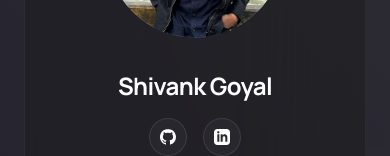
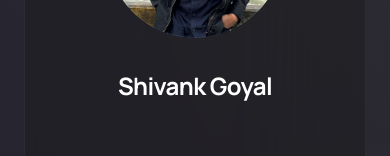
Before and after one commit to Shivanshu08Verma/stc-iitp-website, a Next.js app: page /team/web-dev in a window 390 px wide. Shown: the part 698-854 px from the top of the page. Built offline with nearby package versions, Linux system fonts and the light colour scheme.

Commit message:
revertingSomeUnwantedChanges

```diff
--- a/app/team/page.tsx
+++ b/app/team/page.tsx
@@ -5,12 +5,6 @@ import Link from "next/link";
 import { useState, useRef, useEffect } from "react";
 import { Space_Grotesk } from "next/font/google";
 import localFont from "next/font/local";
-import {
-  m,
-  LazyMotion,
-  domAnimation,
-  Variants,
-} from "framer-motion";
 
 const spaceGrotesk = Space_Grotesk({
   subsets: ["latin"],
@@ -212,21 +206,6 @@ const ALL_TEAM_DATA: Record<string, { faculty: TeamMember[]; students: TeamMembe
   },
 };
 
-const fadeInUp: Variants = {
-  hidden: { opacity: 0, y: 40 },
-  visible: { opacity: 1, y: 0, transition: { duration: 0.8, ease: [0.22, 1, 0.36, 1] } },
-};
-
-const staggerContainer: Variants = {
-  hidden: { opacity: 0 },
-  visible: {
-    opacity: 1,
-    transition: {
-      staggerChildren: 0.1,
-    },
-  },
-};
-
 export default function TeamPage() {
   const [selectedYear, setSelectedYear] = useState("2025-26");
   const [isOpen, setIsOpen] = useState(false);
@@ -246,7 +225,6 @@ export default function TeamPage() {
   }, []);
 
   return (
-    <LazyMotion features={domAnimation}>
     <div
       className={`min-h-screen text-white pb-12 ${spaceGrotesk.className} ${minasans.variable}`}
       style={{ background: 'linear-gradient(48.65deg, #00072D 8.63%, #353131 103.98%)' }}
@@ -259,10 +237,7 @@ export default function TeamPage() {
         </div>
 
         <div className="container mx-auto px-4 relative z-10 flex flex-col items-center justify-center min-h-[30vh]">
-            <m.h1
-              initial={{ opacity: 0, scale: 0.9 }}
-              animate={{ opacity: 1, scale: 1 }}
-              transition={{ duration: 1, ease: [0.22, 1, 0.36, 1] }}
+          <h1
             className={`uppercase ${minasans.className}`}
             style={{
               fontWeight: 500,
@@ -273,17 +248,12 @@ export default function TeamPage() {
             }}
           >
             TEAM
-            </m.h1>
+          </h1>
         </div>
       </section>
 
-        {/* Modern Year Dropdown */}
-        <m.div
-          initial={{ opacity: 0, y: 20 }}
-          animate={{ opacity: 1, y: 0 }}
-          transition={{ delay: 0.5, duration: 0.8 }}
-          className="container mx-auto px-4 flex justify-end items-center mt-1 mb-6 relative z-40"
-        >
+      {/* Modern Year Dropdown with fixed z-index for header compatibility */}
+      <div className="container mx-auto px-4 flex justify-end items-center mt-1 mb-6 relative z-40">
         <div className="flex items-center gap-4">
           <span className="text-white/40 uppercase tracking-[0.2em] text-xs font-bold hidden sm:block">Select Year:</span>
           <div className="relative" ref={dropdownRef}>
@@ -304,8 +274,7 @@ export default function TeamPage() {
 
             {/* Dropdown Menu */}
             <div
-                className={`absolute right-0 mt-3 w-full bg-[#0F172A]/95 backdrop-blur-2xl border border-white/10 rounded-2xl overflow-hidden transition-all duration-300 origin-top shadow-2xl ${
-                  isOpen ? "opacity-100 scale-100 visible" : "opacity-0 scale-95 invisible"
+              className={`absolute right-0 mt-3 w-full bg-[#0F172A]/95 backdrop-blur-2xl border border-white/10 rounded-2xl overflow-hidden transition-all duration-300 origin-top shadow-2xl ${isOpen ? "opacity-100 scale-100 visible" : "opacity-0 scale-95 invisible"
                 }`}
             >
               {years.map((year) => (
@@ -315,8 +284,7 @@ export default function TeamPage() {
                     setSelectedYear(year);
                     setIsOpen(false);
                   }}
-                    className={`w-full px-6 py-4 text-left text-xs sm:text-sm font-bold uppercase tracking-widest transition-all duration-300 border-b border-white/5 last:border-0 cursor-pointer ${
-                      selectedYear === year
+                  className={`w-full px-6 py-4 text-left text-xs sm:text-sm font-bold uppercase tracking-widest transition-all duration-300 border-b border-white/5 last:border-0 cursor-pointer ${selectedYear === year
                       ? "bg-[#6BFB9A] text-[#00072D]"
                       : "text-white/60 hover:text-[#6BFB9A] hover:bg-white/5"
                     }`}
@@ -327,57 +295,40 @@ export default function TeamPage() {
             </div>
           </div>
         </div>
-        </m.div>
+      </div>
 
-        {/* Team Sections */}
-        <div key={selectedYear} className="flex flex-col gap-8 relative z-10">
+      {/* Team Sections with reduced gap */}
+      <div className="flex flex-col gap-8 relative z-10">
         <TeamSection title="Professor in Charge" members={currentTeam.faculty} center />
         <TeamSection title="Student Team" members={currentTeam.students} />
       </div>
 
     </div>
-    </LazyMotion>
   );
 }
 
 function TeamSection({ title, members, center }: { title: string; members: TeamMember[]; center?: boolean }) {
   return (
-    <m.section
-      initial="hidden"
-      whileInView="visible"
-      viewport={{ once: true, margin: "-100px" }}
-      variants={fadeInUp}
-      className="container mx-auto px-4 py-6"
-    >
+    <section className="container mx-auto px-4 py-6">
       <div className="flex items-center gap-4 mb-10">
         <h2 className="text-3xl md:text-4xl font-bold uppercase tracking-tight">{title}</h2>
         <div className="h-px flex-grow bg-gradient-to-r from-[#6BFB9A] to-transparent opacity-30"></div>
       </div>
 
-      <m.div
-        variants={staggerContainer}
-        className={center ? "flex justify-center" : "grid grid-cols-1 sm:grid-cols-2 lg:grid-cols-3 xl:grid-cols-4 gap-12 sm:gap-8"}
-      >
+      <div className={center ? "flex justify-center" : "grid grid-cols-1 sm:grid-cols-2 lg:grid-cols-3 xl:grid-cols-4 gap-12 sm:gap-8"}>
         {members.map((member, index) => (
-          <m.div
-            variants={fadeInUp}
-            key={`${member.name}-${index}`}
-            className="w-full flex justify-center"
-          >
+          <div key={`${member.name}-${index}`} className="w-full flex justify-center">
             <TeamCard member={member} />
-          </m.div>
+          </div>
         ))}
-      </m.div>
-    </m.section>
+      </div>
+    </section>
   );
 }
 
 function TeamCard({ member }: { member: TeamMember }) {
   return (
-    <m.div
-      whileHover={{ y: -10 }}
-      className="group relative w-full max-w-[320px] bg-[#1E293B]/50 backdrop-blur-sm border border-white/5 rounded-2xl p-4 transition-all duration-500 hover:border-[#6BFB9A]/30 hover:shadow-[0_0_30px_rgba(107,251,154,0.1)]"
-    >
+    <div className="group relative w-full max-w-[320px] bg-[#1E293B]/50 backdrop-blur-sm border border-white/5 rounded-2xl p-4 transition-all duration-500 hover:border-[#6BFB9A]/30 hover:shadow-[0_0_30px_rgba(107,251,154,0.1)] hover:-translate-y-2">
       <div className="relative aspect-square overflow-hidden rounded-xl mb-6 bg-[#0F172A]">
         {/* Placeholder image logic */}
         <div className="absolute inset-0 flex items-center justify-center text-[#6BFB9A]/20">
@@ -412,8 +363,7 @@ function TeamCard({ member }: { member: TeamMember }) {
           ))}
         </div>
 
-        {/* Social Link Row - Fixed for Mobile visibility */}
-        <div className="flex justify-center gap-4 opacity-100 md:opacity-0 md:group-hover:opacity-100 transition-all duration-300 transform translate-y-0 md:translate-y-2 md:group-hover:translate-y-0">
+        <div className="flex justify-center gap-4 opacity-0 group-hover:opacity-100 transition-opacity duration-300">
           {member.linkedin && (
             <Link href={member.linkedin} target="_blank" className="p-2 bg-white/5 rounded-full hover:bg-[#6BFB9A] hover:text-[#1A2238] transition-all duration-300">
               <svg className="w-5 h-5" fill="currentColor" viewBox="0 0 24 24">
@@ -430,6 +380,6 @@ function TeamCard({ member }: { member: TeamMember }) {
           )}
         </div>
       </div>
-    </m.div>
+    </div>
   );
 }
--- a/app/team/web-dev/page.tsx
+++ b/app/team/web-dev/page.tsx
@@ -3,12 +3,6 @@
 import Image from "next/image";
 import { Manrope } from "next/font/google";
 import localFont from "next/font/local";
-import {
-  m,
-  LazyMotion,
-  domAnimation,
-  Variants,
-} from "framer-motion";
 
 const manrope = Manrope({
   subsets: ["latin"],
@@ -97,30 +91,14 @@ const TEAM: TeamMember[] = [
     linkedin: "https://www.linkedin.com/in/ramavath-jagadeesh",
   },
   {
-    name : "Anshika Singh",
+    name: "Anshika Singh",
     image: "/team/web-dev/anshika.jpeg",
-    linkedin : "https://www.linkedin.com/in/anshika-singh-764830365/"
+    linkedin: "https://www.linkedin.com/in/anshika-singh-764830365/"
   }
 ];
 
-const fadeInUp: Variants = {
-  hidden: { opacity: 0, y: 40 },
-  visible: { opacity: 1, y: 0, transition: { duration: 0.8, ease: [0.22, 1, 0.36, 1] } },
-};
-
-const staggerContainer: Variants = {
-  hidden: { opacity: 0 },
-  visible: {
-    opacity: 1,
-    transition: {
-      staggerChildren: 0.1,
-    },
-  },
-};
-
 export default function WebDevTeamPage() {
   return (
-    <LazyMotion features={domAnimation}>
     <div
       className={`min-h-screen text-white pb-32 ${manrope.className} ${minasans.variable}`}
       style={{
@@ -136,13 +114,7 @@ export default function WebDevTeamPage() {
       <div className="container mx-auto px-6 pt-40 relative z-10">
         <div className="flex flex-col lg:flex-row gap-20">
           {/* Left Column: Title & Subtitle */}
-            <m.div
-              initial="hidden"
-              whileInView="visible"
-              viewport={{ once: true }}
-              variants={fadeInUp}
-              className="w-full lg:w-[35%] lg:sticky lg:top-40 h-fit flex flex-col items-center lg:items-start text-center lg:text-left"
-            >
+          <div className="w-full lg:w-[35%] lg:sticky lg:top-40 h-fit flex flex-col items-center lg:items-start text-center lg:text-left">
             <h1
               className="tracking-tighter w-full"
               style={{
@@ -156,7 +128,7 @@ export default function WebDevTeamPage() {
             <p className="text-[#94A3B8] text-2xl md:text-3xl mt-10 max-w-sm mx-auto lg:mx-0 leading-tight font-light tracking-tight">
               The great minds behind the digital experience.
             </p>
-            </m.div>
+          </div>
 
           {/* Right Column: Member Groups */}
           <div className="w-full lg:w-[65%] flex flex-col gap-32">
@@ -166,7 +138,6 @@ export default function WebDevTeamPage() {
         </div>
       </div>
     </div>
-    </LazyMotion>
   );
 }
 
@@ -181,37 +152,26 @@ function TeamGroup({
   isLeadGroup?: boolean;
 }) {
   return (
-    <m.div
-      initial="hidden"
-      whileInView="visible"
-      viewport={{ once: true, margin: "-100px" }}
-      variants={fadeInUp}
-      className="flex flex-col gap-8"
-    >
+    <div className="flex flex-col gap-8">
       <h2 className="text-white text-base font-bold lg:ml-4 uppercase tracking-[0.3em] text-center lg:text-left w-full">
         {title}
       </h2>
       <div className="bg-[#1a1a1a]/40 backdrop-blur-3xl border border-white/5 rounded-[56px] p-12 md:p-20">
-        <m.div
-          variants={staggerContainer}
-          className="flex flex-wrap justify-center gap-x-16 gap-y-20"
-        >
+        <div className="flex flex-wrap justify-center gap-x-16 gap-y-20">
           {members.map((member) => (
-            <m.div
-              variants={fadeInUp}
+            <div
               key={member.name}
-              className={`${
-                isLeadGroup
+              className={`${isLeadGroup
                   ? "w-full sm:w-[calc(45%)] lg:w-[calc(40%)]"
                   : "w-full sm:w-[calc(45%)] lg:w-[calc(28%)]"
                 } flex justify-center`}
             >
               <MemberCard member={member} isLead={isLeadGroup} />
-            </m.div>
+            </div>
           ))}
-        </m.div>
         </div>
-    </m.div>
+      </div>
+    </div>
   );
 }
 
@@ -222,10 +182,7 @@ function MemberCard({ member, isLead }: { member: TeamMember; isLead?: boolean }
     : "w-36 h-36 md:w-44 md:h-44";
 
   return (
-    <m.div
-      whileHover={{ y: -10 }}
-      className="group flex flex-col items-center text-center"
-    >
+    <div className="group flex flex-col items-center text-center">
       {/* Avatar Container */}
       <div className={`relative ${imageSize} mb-8`}>
         {/* Glow effect */}
@@ -256,14 +213,14 @@ function MemberCard({ member, isLead }: { member: TeamMember; isLead?: boolean }
       </div>
 
       {/* Info Section */}
-      <div className="flex flex-col items-center overflow-visible">
+      <div className="flex flex-col items-center">
         <h3 className={`${isLead ? 'text-2xl' : 'text-xl'} font-bold text-white group-hover:text-[#6BFB9A] transition-colors duration-300 tracking-tight whitespace-nowrap`}>
           {member.name}
         </h3>
 
-        {/* Social Link Row - Fixed for Mobile visibility */}
+        {/* Social Link Row */}
         {(member.github || member.linkedin) && (
-          <div className="flex gap-4 mt-4 opacity-100 md:opacity-0 md:group-hover:opacity-100 transition-all duration-500 transform translate-y-0 md:translate-y-2 md:group-hover:translate-y-0">
+          <div className="flex gap-4 mt-4 opacity-0 group-hover:opacity-100 transition-all duration-500 transform translate-y-2 group-hover:translate-y-0">
             {member.github && (
               <a
                 href={member.github}
@@ -291,6 +248,6 @@ function MemberCard({ member, isLead }: { member: TeamMember; isLead?: boolean }
           </div>
         )}
       </div>
-    </m.div>
+    </div>
   );
 }
```
Lines whose indentation alone changed are shown as unchanged.
